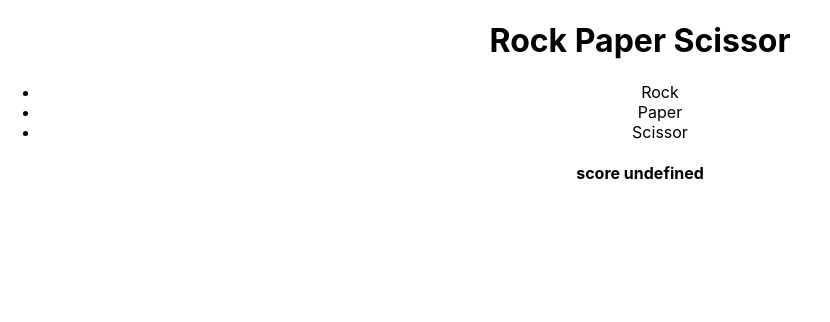
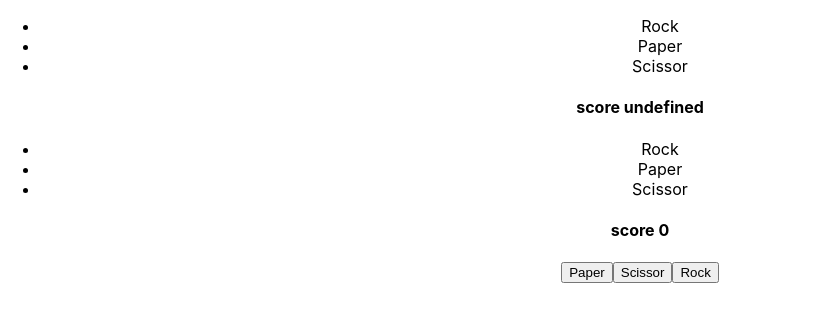
Before and after one commit to jshin720/rps_game, a React (Create React App) app: page / in a window 1280 px wide. Shown: the top 322 px of the page, without its empty margins (0-830 px from the left). Built offline with nearby package versions, Linux system fonts and the light colour scheme; the HTML template or start-up script is replaced by a standard one.

Commit message:
refactoring code from scratch

```diff
--- a/src/App.js
+++ b/src/App.js
@@ -1,4 +1,4 @@
-import React, {useState, useEffect} from "react";
+import React, { useState, useEffect } from "react";
 import {
   BrowserRouter,
   BrowserRouter as Router,
@@ -14,12 +14,12 @@ import ResultsCard from "./components/result_card/result_card";
 import HomeCard from "./components/home_card/home_card";
 
 function App() {
-  const [userChoice, setUserChoice] = useState('');
-  const [computerChoice, setComputerChoice] = useState('');
+  const [userChoice, setUserChoice] = useState("");
+  const [computerChoice, setComputerChoice] = useState("");
   const [userPoints, setUserPoints] = useState(0);
   const [computerPoints, setComputerPoints] = useState(0);
   const [turnResults, setTurnResults] = useState("");
-  const [result, setResult] = useState('');
+  const [result, setResult] = useState("");
   const [gameOver, setGameOver] = useState(false);
 
   const choices = [
@@ -37,16 +37,13 @@ function App() {
     },
   ];
 
-
   return (
     <div className="App">
-      <h1 className="heading"> Rock Paper Scissor</h1>
-      <div className="score">
       <ScoreCard
         userPoints={userPoints}
         computerPoints={computerPoints}
       ></ScoreCard>
-      </div>
+      <HomeCard/>
 
       {/*
       <Routes>
```
Lines whose indentation alone changed are shown as unchanged.
